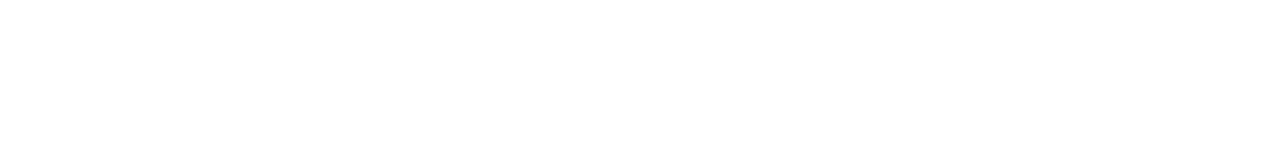
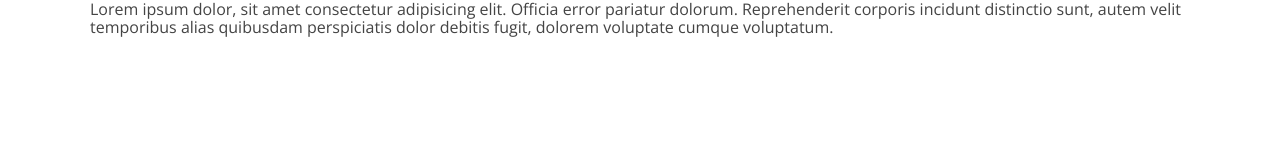
Before and after one commit to AsadbekProgrammer/ansormed, a plain HTML site: page index.html in a window 1280 px wide. Drawn offline with nearby package versions, Linux system fonts and the light colour scheme.

Commit message:
Add styles. Apply global text styles to body

```diff
--- a/index.html
+++ b/index.html
@@ -4,12 +4,20 @@
   <meta charset="UTF-8">
   <meta http-equiv="X-UA-Compatible" content="IE=edge">
   <meta name="viewport" content="width=device-width, initial-scale=1.0">
-
+  <!-- Google Fonts -->
+  <link rel="preconnect" href="https://fonts.googleapis.com">
+  <link rel="preconnect" href="https://fonts.gstatic.com" crossorigin>
+  <link href="https://fonts.googleapis.com/css2?family=Open+Sans:wght@400;600;700&display=swap" rel="stylesheet">
+  <link href="https://fonts.googleapis.com/css2?family=Open+Sans+Condensed:wght@700&family=Open+Sans:wght@400;600;700&display=swap" rel="stylesheet">
+  <link href="https://fonts.googleapis.com/css2?family=Open+Sans+Condensed:wght@700&family=Open+Sans:wght@400;600;700&display=swap" rel="stylesheet">
+  <!-- Styles -->
   <link rel="stylesheet" href="styles/normalize.css">
   <link rel="stylesheet" href="styles/styles.css">
   <title>AnsorMed</title>
 </head>
 <body>
-
+  <div class="container">
+    Lorem ipsum dolor, sit amet consectetur adipisicing elit. Officia error pariatur dolorum. Reprehenderit corporis incidunt distinctio sunt, autem velit temporibus alias quibusdam perspiciatis dolor debitis fugit, dolorem voluptate cumque voluptatum.
+  </div>
 </body>
 </html>
--- a/styles/styles.css
+++ b/styles/styles.css
@@ -6,6 +6,9 @@
 body {
   padding: 0;
   margin: 0;
+  font-family: "Open Sans", "Arial", sanf-serif;
+  font-size: 16px;
+  color: #444;
 }
 
 /* CONTAINER */
```
